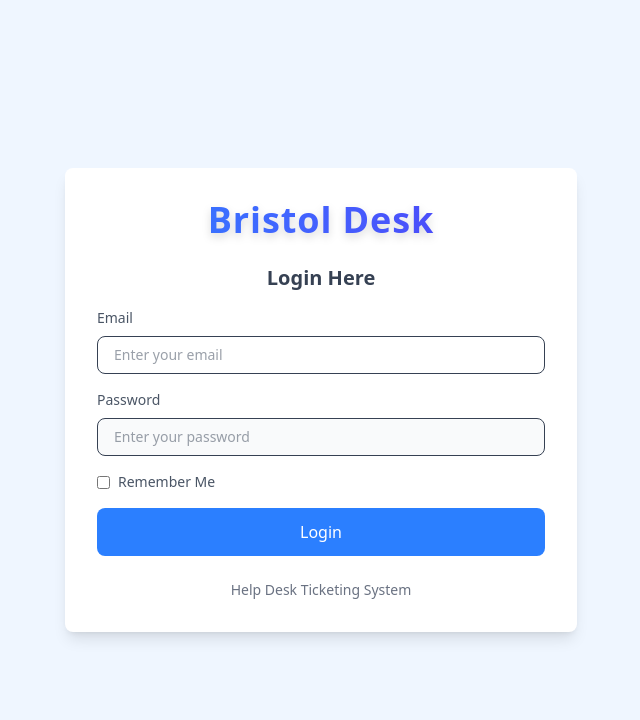
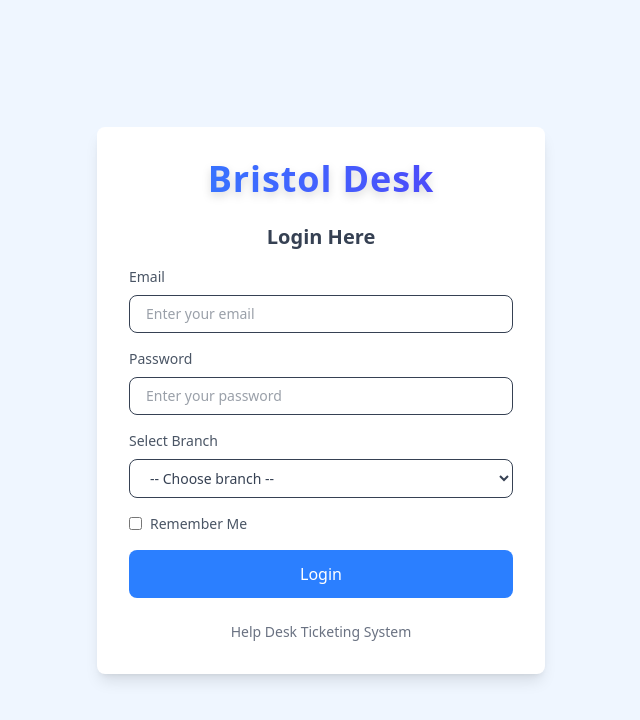
Before and after one commit to Janeirungu01/Helpdesk-Ticketing-System, a React (Vite) app: page / in a window 1280 px wide. Shown: the top 720 px of the page, without its empty margins (319-959 px from the left). Built offline with nearby package versions, Linux system fonts and the light colour scheme.

Commit message:
add select branch option

```diff
--- a/src/components/Login.jsx
+++ b/src/components/Login.jsx
@@ -1,3 +1,152 @@
+// import React, { useState, useEffect } from "react";
+// import { useNavigate } from "react-router-dom";
+// import toast from "react-hot-toast";
+
+// function Login({ setUser }) {
+//   const navigate = useNavigate();
+
+//   const adminUser = {
+//     userType: "Admin",
+//     userName: "Admin",
+//     email: "admin@hospital.com",
+//     password: "Admin",
+//   };
+//   const regularUser =
+//     {
+//     userType: "Regular",
+//     userName: "User",
+//     email: "user@hospital.com",
+//     password: "User",
+//   };
+
+//   const [logginData, setLoggedInUser] = useState({
+//     email: "",
+//     password: "",
+//     rememberMe: false,
+//   });
+
+//   useEffect(() => {
+//     const storedEmail = localStorage.getItem("rememberedEmail");
+//     if (storedEmail) {
+//       setLoggedInUser((prev) => ({
+//         ...prev,
+//         email: storedEmail,
+//         rememberMe: true,
+//       }));
+//     }
+//   }, []);
+
+//   const handleChange = (e) => {
+//     const { name, value, type, checked } = e.target;
+//     setLoggedInUser((prevState) => ({
+//       ...prevState,
+//       [name]: type === "checkbox" ? checked : value,
+//     }));
+//   };
+
+//   const handleSubmit = (e) => {
+//     e.preventDefault();
+
+//     if (!logginData.email || !logginData.password) {
+//       toast.error("Please fill in all fields");
+//       return;
+//     }
+
+//     if (
+//       logginData.email === adminUser.email &&
+//       logginData.password === adminUser.password
+//     ) {
+//       setUser(adminUser);
+//       localStorage.setItem("user", JSON.stringify(adminUser))
+//       toast.success("Login successful!");
+//       if (logginData.rememberMe) {
+//         localStorage.setItem("rememberedEmail", logginData.email);
+//       } else {
+//         localStorage.removeItem("rememberedEmail");
+//       }
+//       navigate("/tickets");
+//     } else if (
+//       logginData.email === regularUser.email &&
+//       logginData.password === regularUser.password
+//     ) {
+//       setUser(regularUser);
+//       localStorage.setItem("user", JSON.stringify(regularUser))
+//       toast.success("Login successful!");
+//       if (logginData.rememberMe) {
+//         localStorage.setItem("rememberedEmail", logginData.email);
+//       } else {
+//         localStorage.removeItem("rememberedEmail");
+//       }
+//       navigate("/tickets");
+//     } else {
+//       toast.error("Invalid credentials!");
+//     }
+//   };
+
+//   return (
+//     <div className="flex items-center justify-center min-h-screen bg-blue-50">
+//       <div className="w-full max-w-lg bg-white p-8 rounded-lg shadow-lg">
+//         <h2 className="text-4xl font-extrabold text-center text-transparent bg-clip-text bg-gradient-to-r from-blue-500 to-indigo-600 drop-shadow-lg tracking-wide">
+//           Bristol Desk
+//         </h2>
+
+//         <h3 className="text-xl font-bold text-center text-gray-700 mb-4 mt-6">
+//           Login Here
+//         </h3>
+
+//         <form onSubmit={handleSubmit}>
+//           <div className="mb-4">
+//             <label className="block text-gray-600 text-sm mb-2">Email</label>
+//             <input
+//               type="email"
+//               placeholder="Enter your email"
+//               name="email"
+//               value={logginData.email}
+//               className="w-full px-4 py-2 border rounded-lg focus:ring text-gray-700 bg-white-50"
+//               onChange={handleChange}
+//             />
+//           </div>
+
+//           <div className="mb-4">
+//             <label className="block text-gray-600 text-sm mb-2">Password</label>
+//             <input
+//               type="password"
+//               name="password"
+//               placeholder="Enter your password"
+//               className="w-full px-4 py-2 border rounded-lg focus:ring text-gray-700 bg-gray-50"
+//               onChange={handleChange}
+//             />
+//           </div>
+
+//           <div className="mb-4 flex items-center">
+//             <input
+//               type="checkbox"
+//               name="rememberMe"
+//               checked={logginData.rememberMe}
+//               onChange={handleChange}
+//               className="mr-2"
+//             />
+//             <label className="text-gray-600 text-sm">Remember Me</label>
+//           </div>
+
+//           <button
+//             type="submit"
+//             className="w-full bg-blue-500 text-white py-3 rounded-lg hover:bg-blue-600 transition"
+//           >
+//             Login
+//           </button>
+//         </form>
+
+//         <p className="text-center text-gray-500 text-sm mt-6">
+//           Help Desk Ticketing System
+//         </p>
+//       </div>
+//     </div>
+//   );
+// }
+
+// export default Login;
+
 import React, { useState, useEffect } from "react";
 import { useNavigate } from "react-router-dom";
 import toast from "react-hot-toast";
@@ -11,8 +160,8 @@ function Login({ setUser }) {
     email: "admin@hospital.com",
     password: "Admin",
   };
-  const regularUser =
-    {
+
+  const regularUser = {
     userType: "Regular",
     userName: "User",
     email: "user@hospital.com",
@@ -22,8 +171,10 @@ function Login({ setUser }) {
   const [logginData, setLoggedInUser] = useState({
     email: "",
     password: "",
+    branch: "",
     rememberMe: false,
   });
+
 
   useEffect(() => {
     const storedEmail = localStorage.getItem("rememberedEmail");
@@ -47,36 +198,28 @@ function Login({ setUser }) {
   const handleSubmit = (e) => {
     e.preventDefault();
 
-    if (!logginData.email || !logginData.password) {
-      toast.error("Please fill in all fields");
+    const { email, password, branch, rememberMe } = logginData;
+
+    if (!email || !password || !branch) {
+      toast.error("Please fill in all fields including branch");
       return;
     }
 
-    if (
-      logginData.email === adminUser.email &&
-      logginData.password === adminUser.password
-    ) {
-      setUser(adminUser);
-      localStorage.setItem("user", JSON.stringify(adminUser))
+    if (email === adminUser.email && password === adminUser.password) {
+      setUser({ ...adminUser, branch });
+      localStorage.setItem("user", JSON.stringify({ ...adminUser, branch }));
       toast.success("Login successful!");
-      if (logginData.rememberMe) {
-        localStorage.setItem("rememberedEmail", logginData.email);
-      } else {
-        localStorage.removeItem("rememberedEmail");
-      }
+      rememberMe
+        ? localStorage.setItem("rememberedEmail", email)
+        : localStorage.removeItem("rememberedEmail");
       navigate("/tickets");
-    } else if (
-      logginData.email === regularUser.email &&
-      logginData.password === regularUser.password
-    ) {
-      setUser(regularUser);
-      localStorage.setItem("user", JSON.stringify(regularUser))
+    } else if (email === regularUser.email && password === regularUser.password) {
+      setUser({ ...regularUser, branch });
+      localStorage.setItem("user", JSON.stringify({ ...regularUser, branch }));
       toast.success("Login successful!");
-      if (logginData.rememberMe) {
-        localStorage.setItem("rememberedEmail", logginData.email);
-      } else {
-        localStorage.removeItem("rememberedEmail");
-      }
+      rememberMe
+        ? localStorage.setItem("rememberedEmail", email)
+        : localStorage.removeItem("rememberedEmail");
       navigate("/tickets");
     } else {
       toast.error("Invalid credentials!");
@@ -84,8 +227,8 @@ function Login({ setUser }) {
   };
 
   return (
-    <div className="flex items-center justify-center min-h-screen bg-blue-50">
-      <div className="w-full max-w-lg bg-white p-8 rounded-lg shadow-lg">
+    <div className="flex items-center justify-center min-h-screen bg-blue-50 px-4">
+      <div className="w-full max-w-md bg-white p-8 rounded-lg shadow-lg">
         <h2 className="text-4xl font-extrabold text-center text-transparent bg-clip-text bg-gradient-to-r from-blue-500 to-indigo-600 drop-shadow-lg tracking-wide">
           Bristol Desk
         </h2>
@@ -99,11 +242,11 @@ function Login({ setUser }) {
             <label className="block text-gray-600 text-sm mb-2">Email</label>
             <input
               type="email"
-              placeholder="Enter your email"
               name="email"
               value={logginData.email}
-              className="w-full px-4 py-2 border rounded-lg focus:ring text-gray-700 bg-white-50"
               onChange={handleChange}
+              placeholder="Enter your email"
+              className="w-full px-4 py-2 border rounded-lg focus:ring text-gray-700 bg-white"
             />
           </div>
 
@@ -112,10 +255,28 @@ function Login({ setUser }) {
             <input
               type="password"
               name="password"
+              value={logginData.password}
+              onChange={handleChange}
               placeholder="Enter your password"
-              className="w-full px-4 py-2 border rounded-lg focus:ring text-gray-700 bg-gray-50"
+              className="w-full px-4 py-2 border rounded-lg focus:ring text-gray-700 bg-white"
+            />
+          </div>
+
+          <div className="mb-4">
+            <label className="block text-gray-600 text-sm mb-2">Select Branch</label>
+            <select
+              name="branch"
+              value={logginData.branch}
               onChange={handleChange}
-            />
+              className="w-full px-4 py-2 border rounded-lg bg-white text-gray-700"
+            >
+              <option value="">-- Choose branch --</option>
+              <option value="FEDHA">FEDHA</option>
+              <option value="TASSIA">TASSIA</option>
+              <option value="UTAWALA">UTAWALA</option>
+              <option value="MACHAKOS">MACHAKOS</option>
+              <option value="KITENGELA">KITENGELA</option>
+            </select>
           </div>
 
           <div className="mb-4 flex items-center">
```
